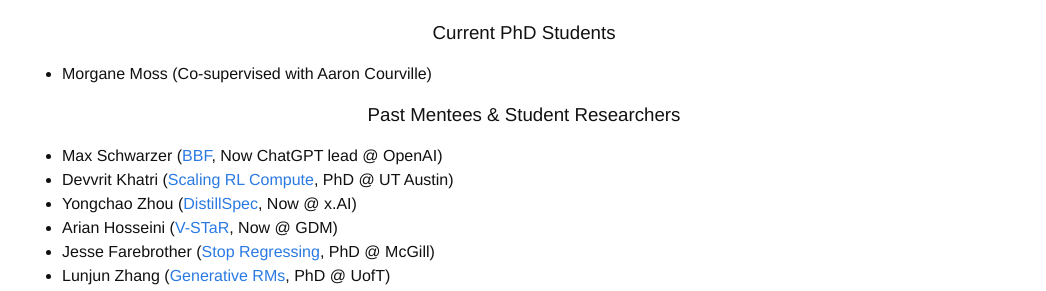
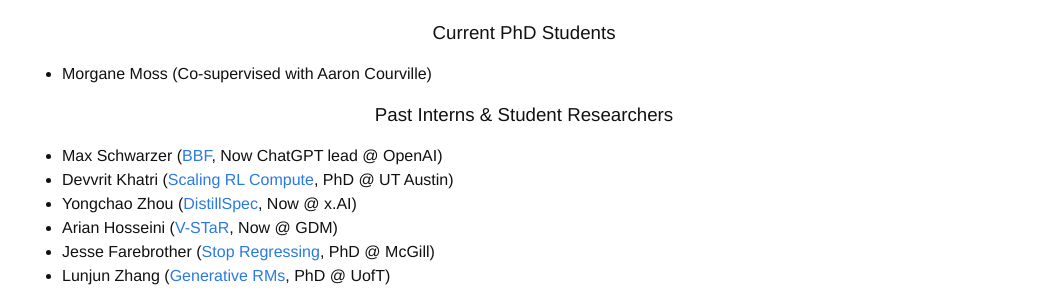
Before and after one commit to agarwl/agarwl.github.io, a Jekyll site: the page built from index.html, in a window 1280 px wide. Shown: the part 525-816 px from the top of the page, without its empty margins (116-1162 px from the left). Built offline with Jekyll 4.4.1, drawn with Linux system fonts in a browser that asks for light colours; nearby versions of some CDN libraries; some web fonts are replaced; a style sheet for code colours, icons or effects is not loaded.

Commit message:
Change section title from 'Past Mentees' to 'Past Interns'

```diff
--- a/index.html
+++ b/index.html
@@ -27,7 +27,7 @@
 	<li> Morgane Moss (Co-supervised with Aaron Courville) </li>
 </ul>
 
-<h3> Past Mentees & Student Researchers </h3>
+<h3> Past Interns & Student Researchers </h3>
 <ul>
 	<li> Max Schwarzer (<a href="https://arxiv.org/abs/2305.19452">BBF</a>, Now ChatGPT lead @ OpenAI) </li>
 	<li> Devvrit Khatri (<a href="https://www.notion.so/The-Art-of-Scaling-Reinforcement-Learning-Compute-for-LLMs-28c2af1d07f3801ebc70e6b2bc9102fd">Scaling RL Compute</a>, PhD @ UT Austin) </li>
```
